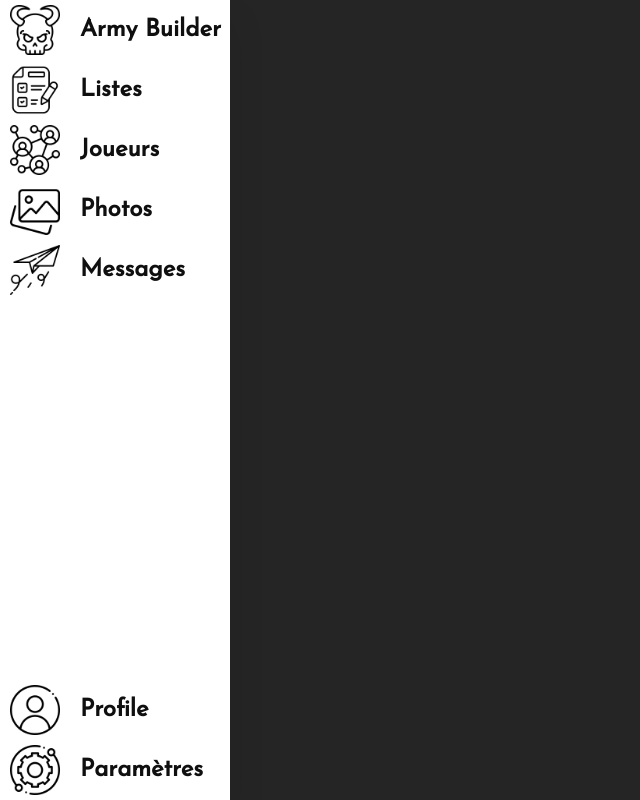
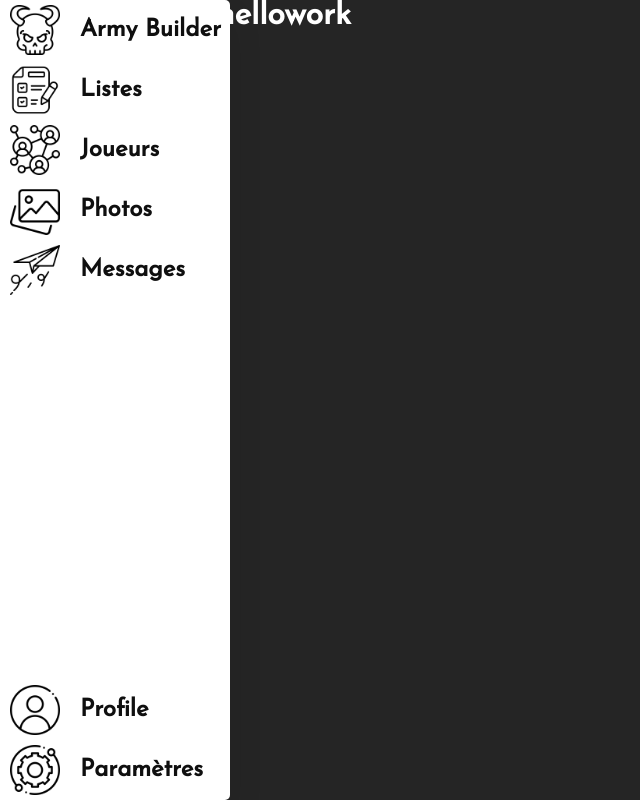
Before and after one commit to JarodCouprie/ArmyBuilder, a plain HTML site: page index.html in a window 1280 px wide. Shown: the whole page, without its empty margins (0-640 px from the left). Drawn offline with Linux system fonts and the light colour scheme.

Commit message:
changement border radius

```diff
--- a/asset/style/style.css
+++ b/asset/style/style.css
@@ -28,11 +28,15 @@ header{
     overflow: hidden;
     box-shadow: 0 20px 35px rgba(0, 0, 0, 0.1);
     padding-left: 10px;
+    border-top-right-radius: 5px;
+    border-bottom-right-radius: 5px;
 }
 
 header:hover{
     transition: width 0.8s ease;
     width: 220px;
+    border-top-right-radius: 5px;
+    border-bottom-right-radius: 5px;
 }
 
 nav{
@@ -42,7 +46,6 @@ nav{
     flex-direction: column;
     justify-content: space-between;
 }
-
 
 .nav-link{
     display: flex;
@@ -69,3 +72,9 @@ nav{
     color: #fff;
     transition: 0.3s ease-in-out;
 }
+
+/*------------------------MAIN------------------------*/
+
+main{
+    padding-left: 70px;
+}
--- a/index.html
+++ b/index.html
@@ -58,5 +58,10 @@
             </div>
         </nav>
     </header>
+    <main>
+        <h1>
+            Météojob hellowork
+        </h1>
+    </main>
 </body>
 </html>
```
